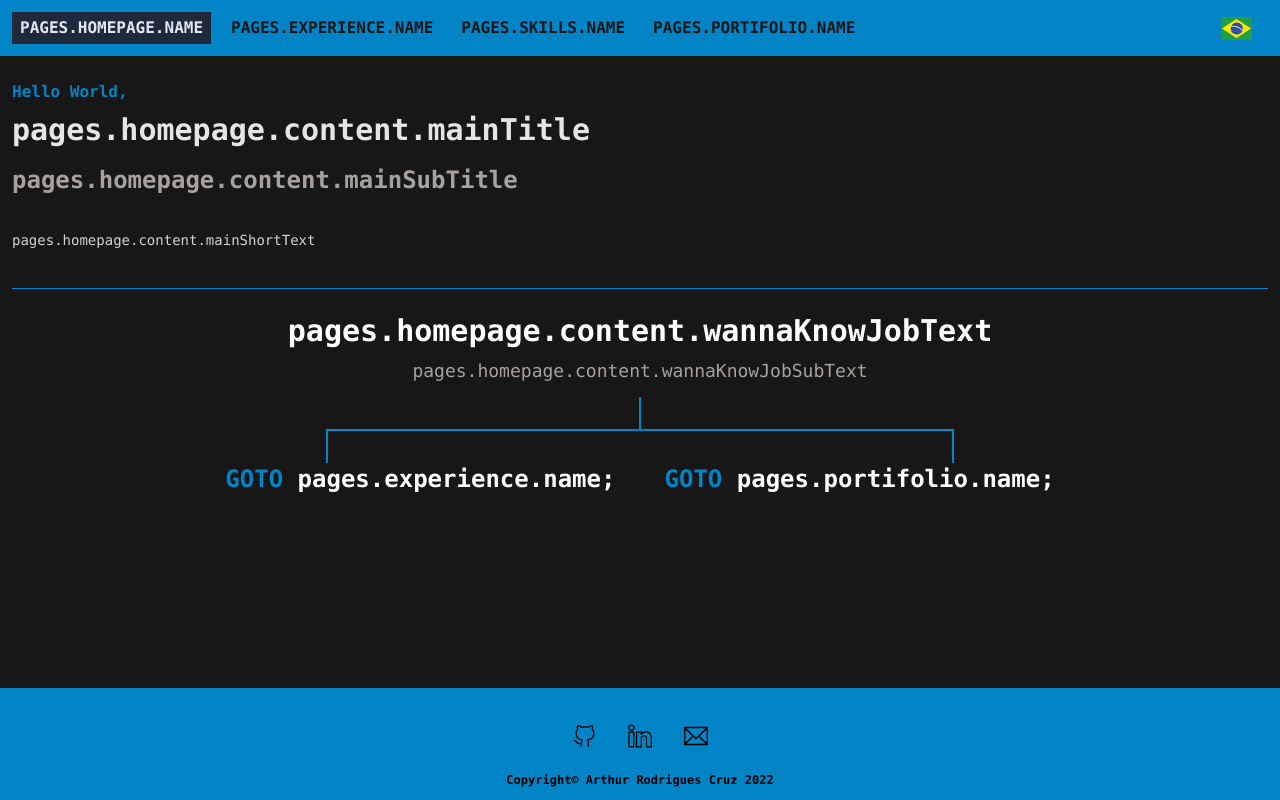
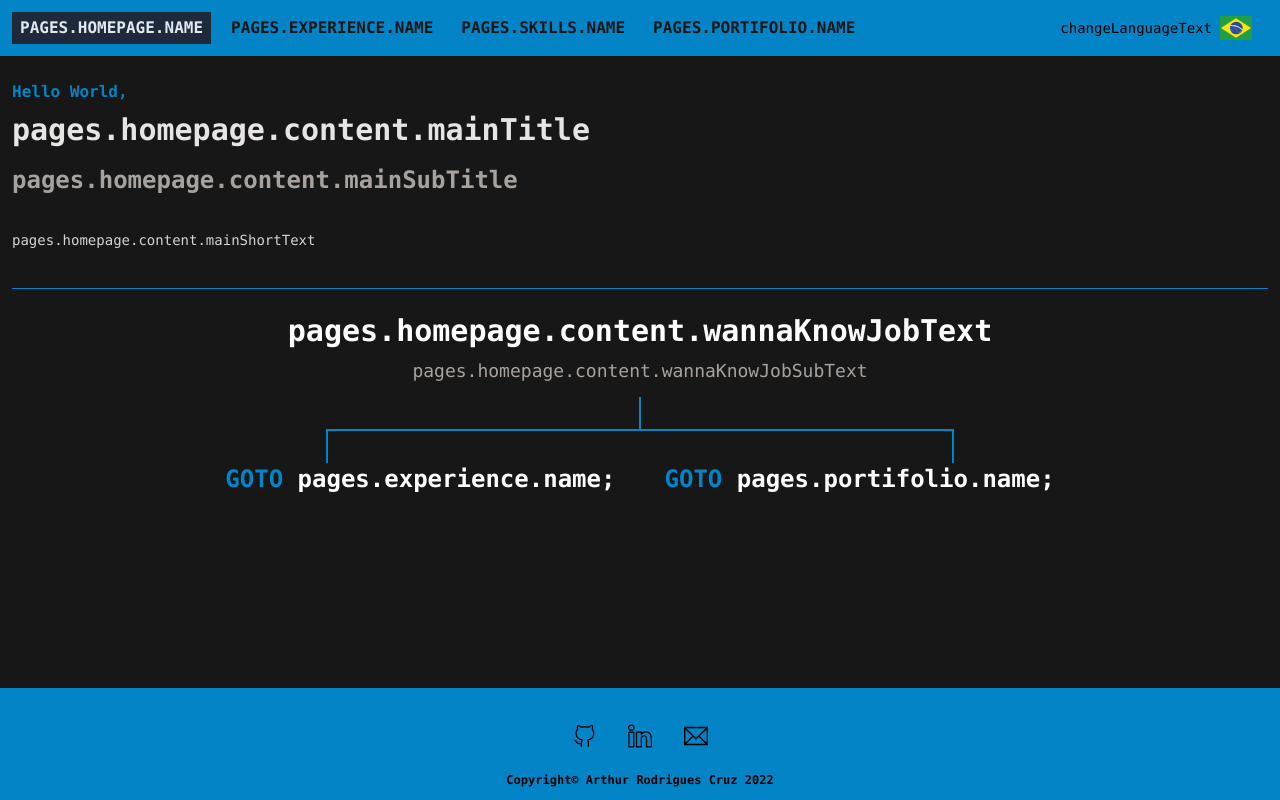
Before and after one commit to ArthurCruzDev/arthurcruzdev-website, a React (Create React App) app: page / in a window 1280 px wide. Built offline with nearby package versions, Linux system fonts and the light colour scheme; a web font is replaced by a local one; what i18next-resources-to-backend would draw is missing.

Commit message:
FEAT[Header]: Added language text before flag to help indicate that is possible to change site's language
developer

```diff
--- a/src/assets/translations/en-US.json
+++ b/src/assets/translations/en-US.json
@@ -1,5 +1,6 @@
 {
   "under.construction.title": "Under Construction",
+  "changeLanguageText": "Language",
   "pages": {
     "homepage": {
       "name": "Home",
--- a/src/assets/translations/pt-BR.json
+++ b/src/assets/translations/pt-BR.json
@@ -1,5 +1,6 @@
 {
   "under.construction.title": "Em Construção",
+  "changeLanguageText": "Idioma",
   "pages": {
     "homepage": {
       "name": "Início",
--- a/src/components/header/index.tsx
+++ b/src/components/header/index.tsx
@@ -117,7 +117,7 @@ const SideNav = (props: SideNavProps) => {
 const Header = () => {
   const [showSideNav, setShowSideNav] = useState(false);
   const appState = useContext(AppContext);
-
+  const { t } = useTranslation();
   const menuClickHandler = () => {
     setShowSideNav(true);
   };
@@ -147,15 +147,20 @@ const Header = () => {
           <NavList></NavList>
         </div>
         {
+          <div className="flex flex-row items-center justify-between ">
+            <span className="font-medium text-sm">
+              {t("changeLanguageText")}
+            </span>
             <span
               className={
-              "fi w-8 h-8 mr-4 " +
+                "fi w-8 h-8 mr-4 ml-2 cursor-pointer hover:w-9 " +
                 (appState.lang === "pt-BR" ? "fi-br" : "fi-us")
               }
               onClick={() =>
                 appState.setLang(appState.lang === "pt-BR" ? "en-US" : "pt-BR")
               }
             ></span>
+          </div>
         }
         <Bars4Icon
           className="h-8 w-8 text-neutral-800 md:hidden"
```
Lines whose indentation alone changed are shown as unchanged.
